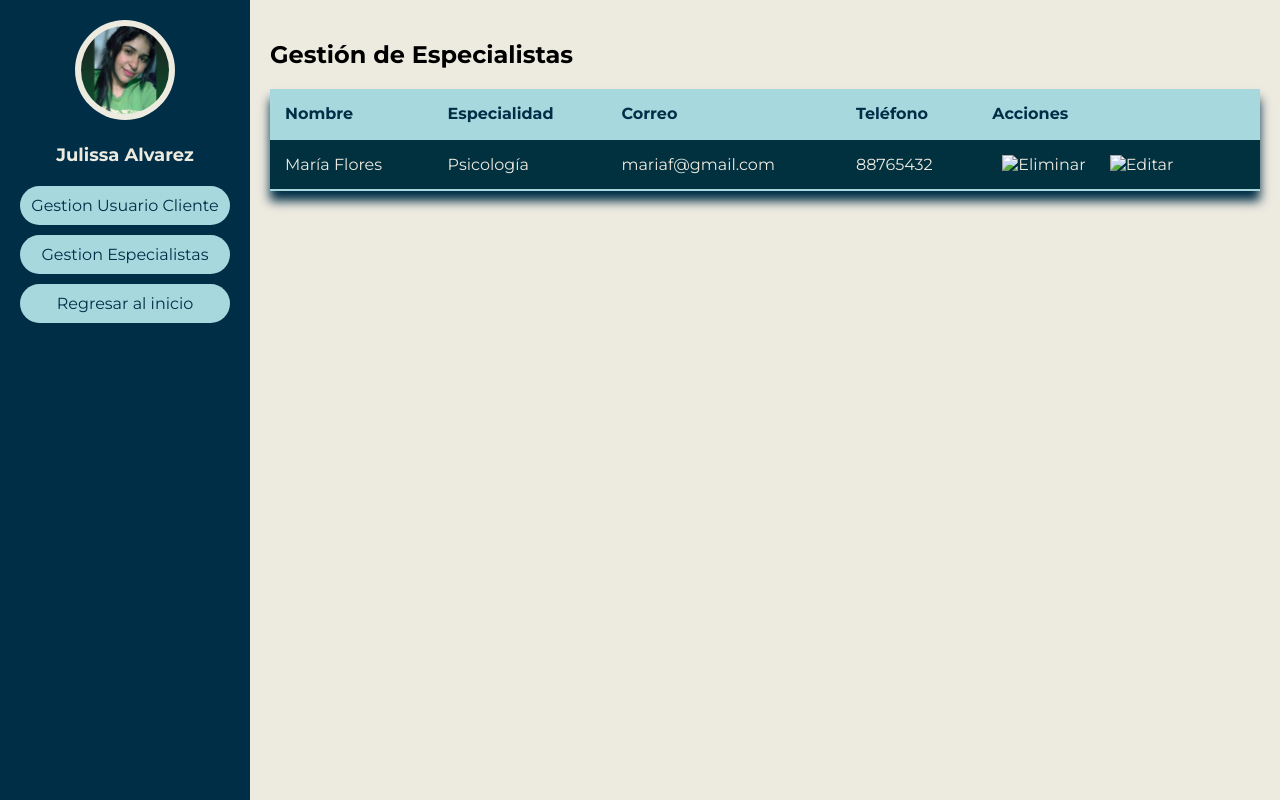
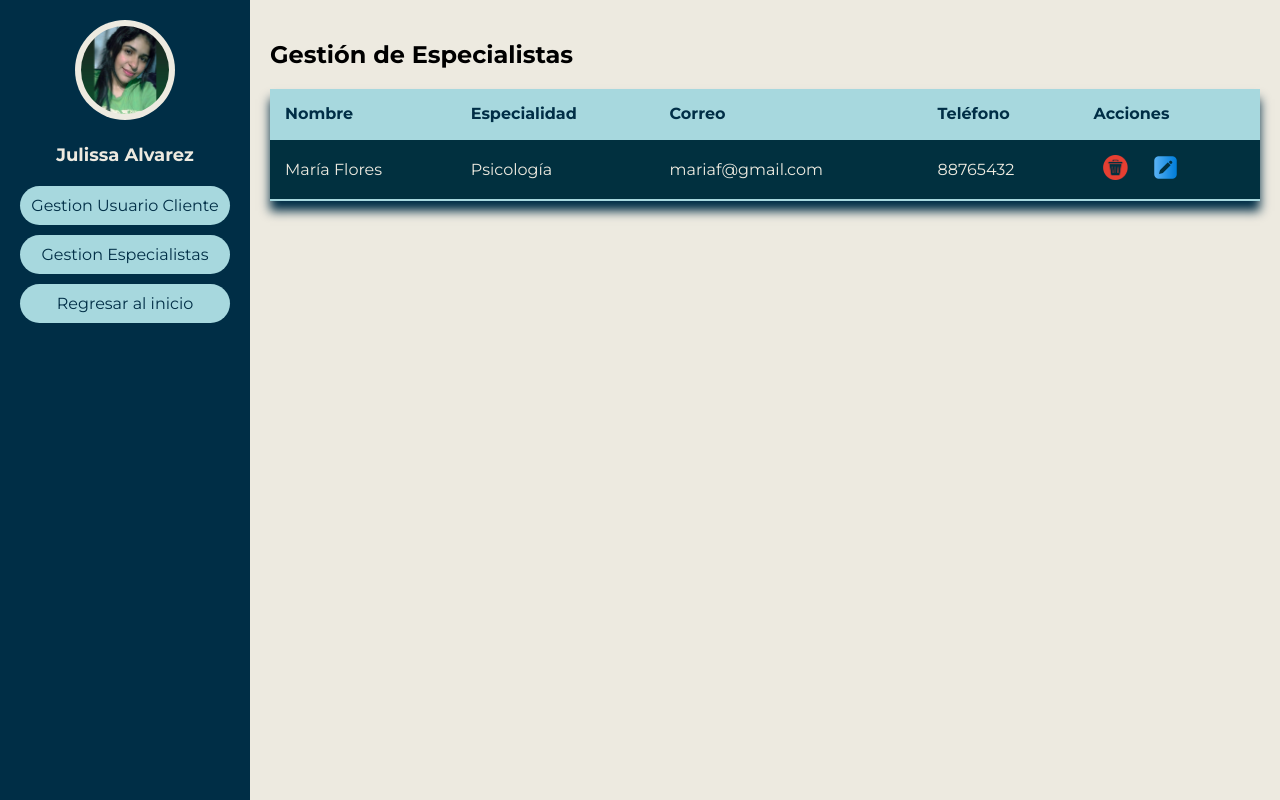
Before and after one commit to Joel-Concepcion/DrugHelp, a plain HTML site: page HTML/perfil_admi.html in a window 1280 px wide. Both pictures are taken after a click on the button "Gestion Especialistas". Drawn offline with Linux system fonts and the light colour scheme.

Commit message:
perfil_admi.html

```diff
--- a/HTML/perfil_admi.html
+++ b/HTML/perfil_admi.html
@@ -75,8 +75,8 @@
                         <td>mariaf@gmail.com</td>
                         <td>88765432</td>
                         <td class="actions">
-                            <img src="/iconos/delete-icon.png" alt="Eliminar" onclick="eliminarEspecialista(this)">
-                            <img src="/iconos/edit-icon.png" alt="Editar" onclick="editarEspecialista(this)">
+                            <img src="/iconos/ed_eli/image 8.png" alt="Eliminar" onclick="eliminarEspecialista(this)">
+                            <img src="/iconos/ed_eli/image 9.png" alt="Editar" onclick="editarEspecialista(this)">
                         </td>
                     </tr>
                 </tbody>
```
